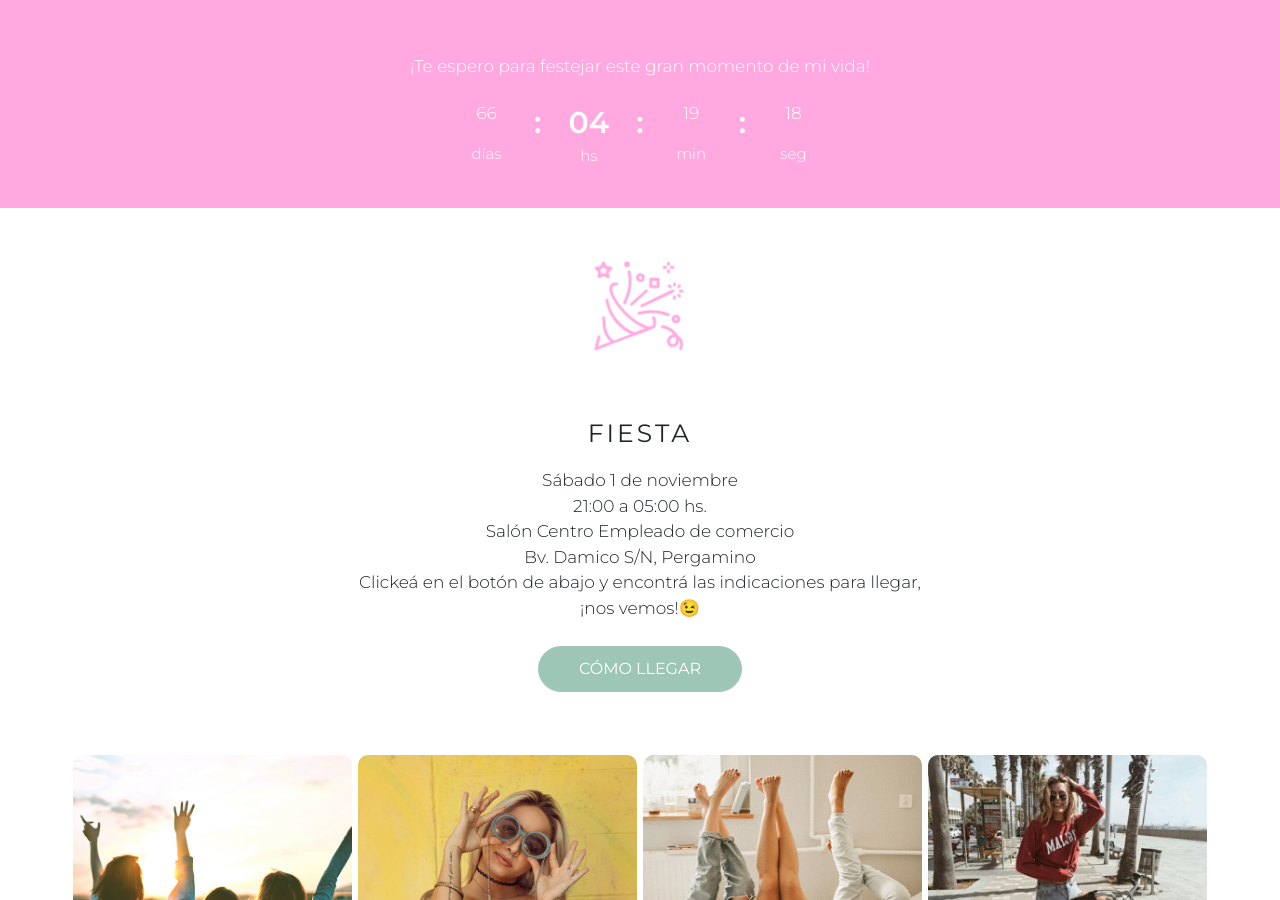
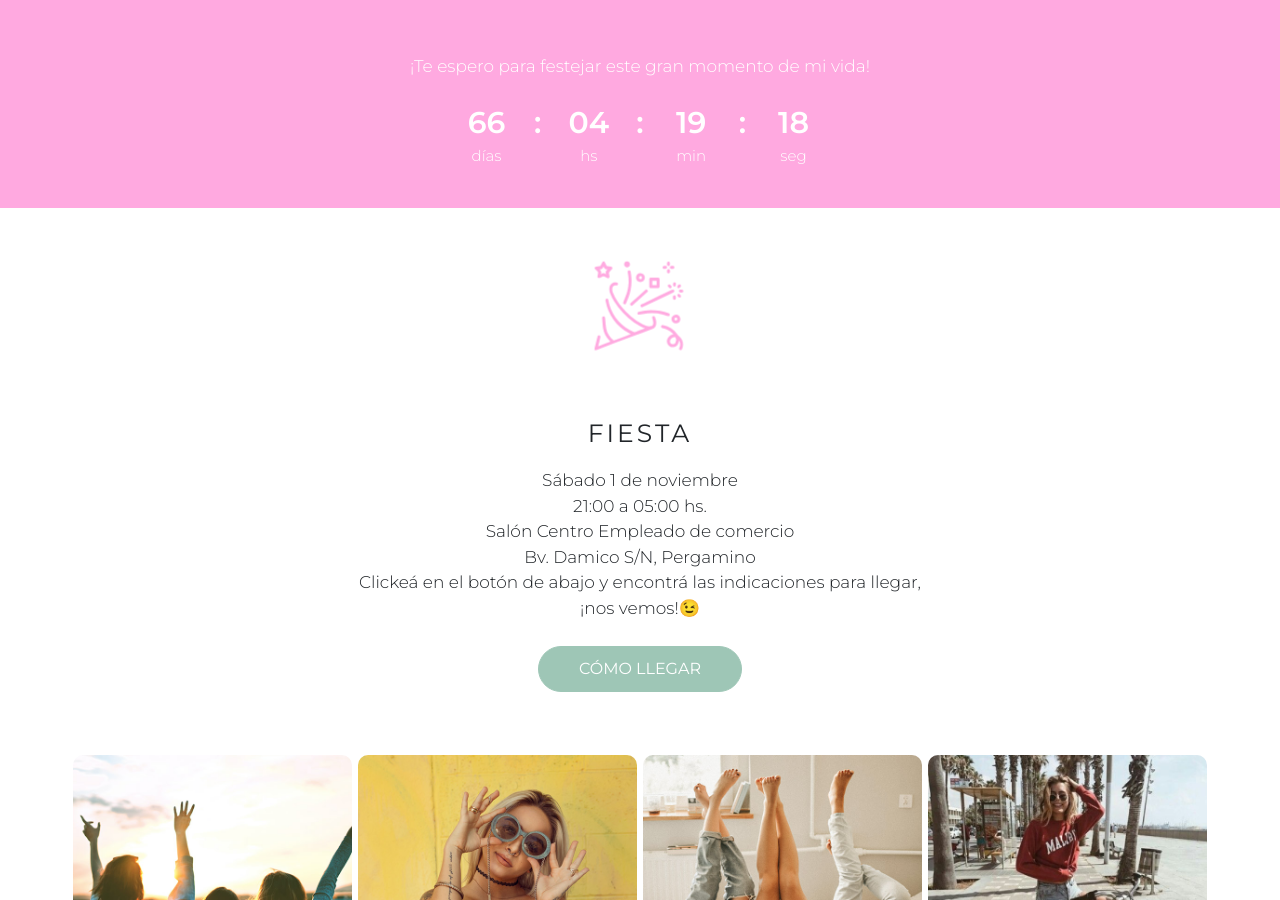
Before and after one commit to alfonsinapf/invitacion_XV, a website: page index.html in a window 1280 px wide. Shown: the part 802-1702 px from the top of the page. Drawn offline with Linux system fonts and the light colour scheme; a script that the page names is missing.

Commit message:
Update index.html

```diff
--- a/index.html
+++ b/index.html
@@ -333,7 +333,7 @@
             <p id="reloj" class="descartar">¡Te espero para festejar!</p>
             <div class="row justify-content-center margenSup" id="reloj_number">
                 <div class="col-md-1 col-2 d-flex flex-column justify-content-center p-0">
-                    <p class="num_cueta" id="dias"></p>
+                    <p class="num_cuenta" id="dias"></p>
                     <p class="text_cuenta">días</p>
                 </div>
                 <p class="num_cuenta">:</p>
@@ -343,12 +343,12 @@
                 </div>
                 <p class="num_cuenta">:</p>
                 <div class="col-md-1 col-2 d-flex flex-column justify-content-center p-0">
-                    <p class="num_cueta" id="min"></p>
+                    <p class="num_cuenta" id="min"></p>
                     <p class="text_cuenta">min</p>
                 </div>
                 <p class="num_cuenta">:</p>
                 <div class="col-md-1 col-2 d-flex flex-column justify-content-center p-0">
-                    <p class="num_cueta" id="seg"></p>
+                    <p class="num_cuenta" id="seg"></p>
                     <p class="text_cuenta">seg</p>
                 </div>
             </div>
```
